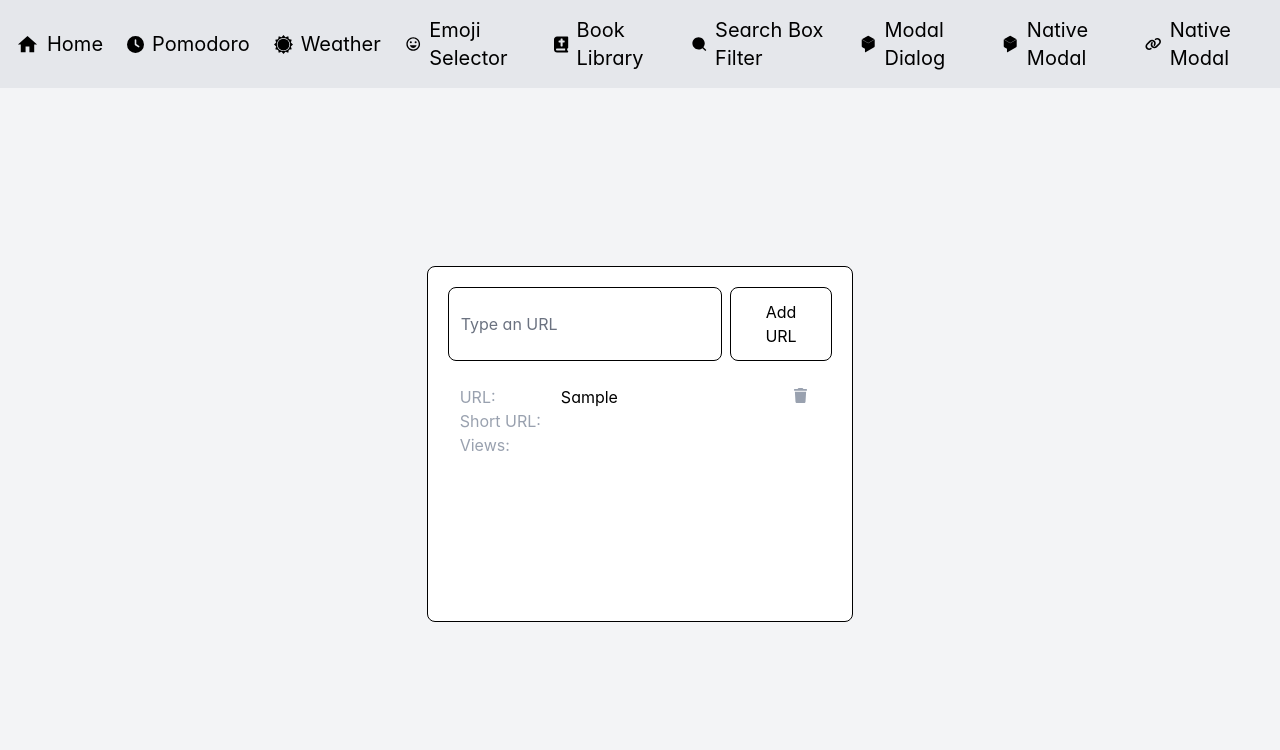
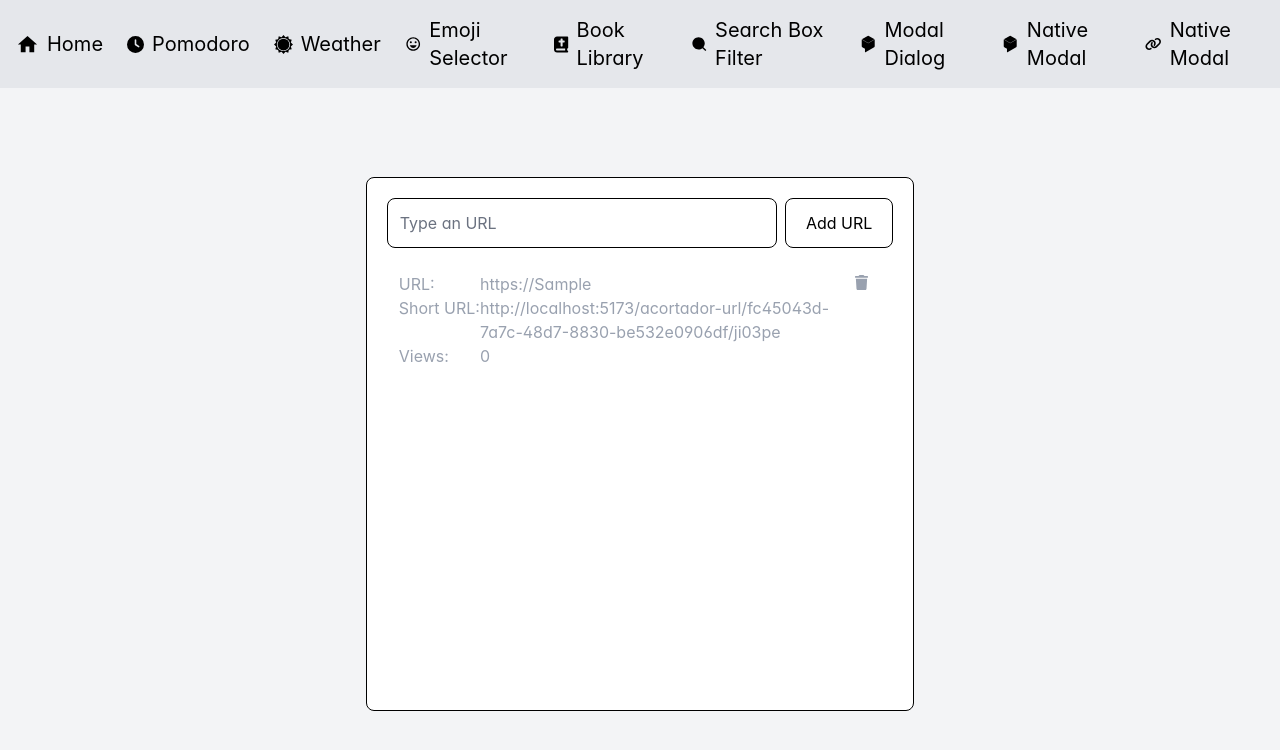
Before and after one commit to passerajose/js-react-tailwind-proyectitos, a React (Vite) app: page /acortador-url in a window 1280 px wide. Both pictures are taken after typing "Sample" into the empty fields and a click on the button "Add URL". Shown: the top 750 px of the page. Built offline with nearby package versions, Linux system fonts and the light colour scheme.

Commit message:
feat: implement acortador url

```diff
--- a/src/app/router/AppRouter.jsx
+++ b/src/app/router/AppRouter.jsx
@@ -16,6 +16,7 @@ import ModalHome from "../../features/modal-dialog/ModalHome.jsx";
 import { NativeModal } from "../../features/native-modal/components/NativeModal.jsx";
 import { NativeModalHome } from "../../features/native-modal/components/NativeModalHome.jsx";
 import { AcortadorUrl } from "../../features/acortador-url/components/AcortadorUrl.jsx";
+import { RedirectUrl } from "../../features/acortador-url/components/RedirectUrl.jsx";
 
 function AppRouter() {
   // Para mensajes Toast
@@ -35,6 +36,10 @@ function AppRouter() {
         <Routes>
           <Route path="/" element={<Home />} />
           <Route path="/home" element={<Home />} />
+          <Route
+            path="/acortador-url/:id/:code"
+            element={<RedirectUrl showMessage={showMessage} />}
+          />
           <Route element={<MainLayout />}>
             <Route
               path="/pomodoro"
--- a/src/features/acortador-url/components/AcortadorUrl.jsx
+++ b/src/features/acortador-url/components/AcortadorUrl.jsx
@@ -20,19 +20,30 @@ export const AcortadorUrl = ({ showMessage }) => {
     (state, action) => {
       switch (action.type) {
         case "ADD":
+          console.log(action);
+          const newId = crypto.randomUUID();
+          // Asegurarnos de que tenga http la url pasada
+          const rawUrl = action.data.toString();
+          const fullUrl = rawUrl.startsWith("http")
+            ? rawUrl
+            : "https://" + rawUrl;
           return [
             ...state,
             {
-              id: crypto.randomUUID(),
-              url: action.data.toString(),
-              shortUrl: getrandom(),
-              view: 0,
+              id: newId,
+              url: fullUrl,
+              shortUrl:
+                "http://localhost:5173/acortador-url/" +
+                String(newId) +
+                "/" +
+                getrandom(),
+              views: 0,
             },
           ];
         case "DELETE_BY_ID":
           return state.filter((u) => u.id !== action.id); // filter devuelve un array -> si pongo [] el resultado final quedaría [[]]
         default:
-          break;
+          return state;
       }
     },
     null,
@@ -44,7 +55,7 @@ export const AcortadorUrl = ({ showMessage }) => {
     console.log(urlList);
   }, [urlList]);
 
-  const handleClick = () => {
+  const handleClick = (u) => {
     if (!inputValue) {
       return showMessage("error", "Campo vacío", "Ingrese una URL antes");
     }
@@ -58,7 +69,7 @@ export const AcortadorUrl = ({ showMessage }) => {
 
   return (
     <div className="h-full w-full bg-gray-100 align-center flex items-center justify-center">
-      <div className="w-1/3 h-1/2 border rounded-lg p-5 flex flex-col gap-3 bg-white">
+      <div className="w-3/7 h-3/4 border rounded-lg p-5 flex flex-col gap-3 bg-white">
         <div className="flex flex-row gap-2">
           <input
             type="text"
@@ -84,17 +95,27 @@ export const AcortadorUrl = ({ showMessage }) => {
             ) => (
               <div
                 key={u.id}
-                className="flex flex-row gap-5 rounded-lg hover:bg-gray-100 p-3 mr-3"
+                className="flex flex-row gap-1 rounded-lg hover:bg-gray-100 p-3 mr-3"
               >
-                <div className="flex flex-col text-gray-400">
-                  <p>URL:</p>
-                  <p>Short URL:</p>
-                  <p>Views:</p>
-                </div>
-                <div className="flex-1 flex-col">
-                  <p>{u.url}</p>
-                  <p>{u.urlShort}</p>
-                  <p onClick={(u) => handleClickViews(u)}>{u.views}</p>
+                <div className="flex flex-col">
+                  <div className="grid grid-cols-[18%_82%] text-gray-400">
+                    <p>URL:</p>
+                    <p>{u.url}</p>
+                  </div>
+                  <div className="grid grid-cols-[18%_82%] text-gray-400">
+                    <p>Short URL:</p>
+                    <Link
+                      to={u.shortUrl}
+                      onClick={handleClickViews}
+                      className="hover:underline"
+                    >
+                      {u.shortUrl}
+                    </Link>
+                  </div>
+                  <div className="grid grid-cols-[18%_82%] text-gray-400">
+                    <p>Views:</p>
+                    <p>{u.views}</p>
+                  </div>
                 </div>
                 <div>
                   <button
--- /dev/null
+++ b/src/features/acortador-url/components/RedirectUrl.jsx
@@ -0,0 +1,26 @@
+import React, { useEffect, useState } from "react";
+import { useParams } from "react-router-dom";
+
+export const RedirectUrl = ({ showMessage }) => {
+  const { id, code } = useParams();
+  const [urlList, setUrlList] = useState(() => {
+    const saved = localStorage.getItem("urlList");
+    return saved ? JSON.parse(saved) : [];
+  });
+  const urlEncontrada = urlList.find((u) => u.id === id);
+
+  useEffect(() => {
+    if (urlEncontrada?.url) {
+      setTimeout(() => {
+        // window.location.href = urlEncontrada.url; // abre en la misma pagina
+        window.open(urlEncontrada.url, "_blank"); // abre en una pagina nueva
+      }, 1000);
+    }
+  }, [urlEncontrada]);
+
+  if (!urlEncontrada.url) {
+    return <div>URL no encontrada</div>;
+  }
+
+  return <div className="m-auto">Redirecting to {urlEncontrada?.url}...</div>;
+};
```
